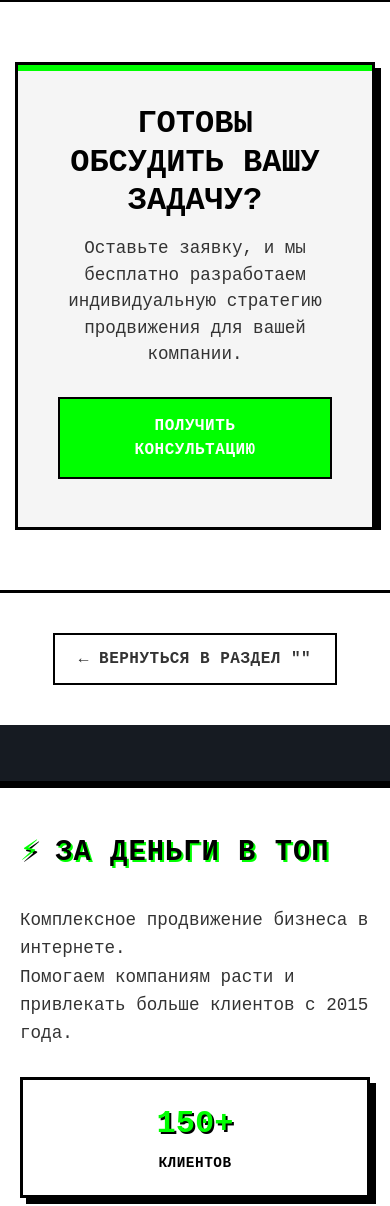
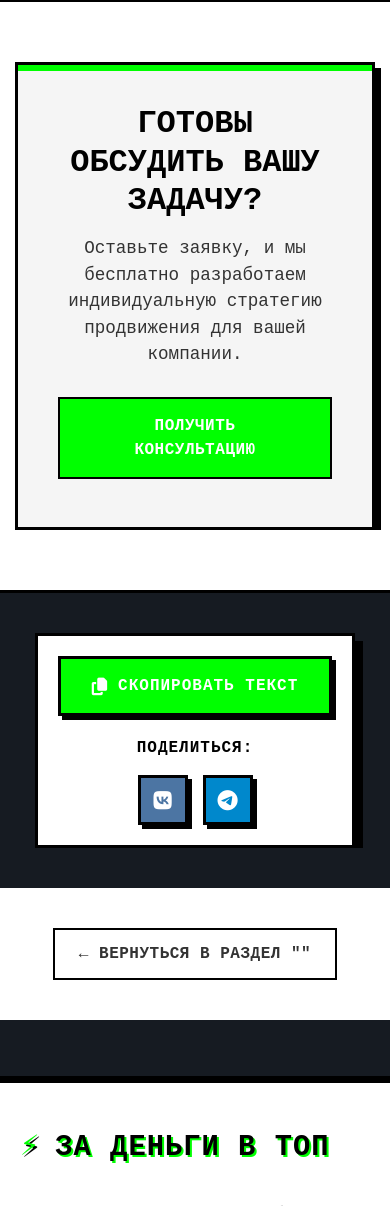
Before and after one commit to DmitryRzhansky/seo-agency, a Django app: template main/templates/main/service_detail.html in a window 390 px wide. Shown: the part 1620-2826 px from the top of the page. Run offline with Django 5.2, Linux system fonts and the light colour scheme; the template is opened without the code that fills it, so the values that code supplies are empty; some libraries are stand-ins or nearby versions.

Commit message:
share buttons 1

```diff
--- /dev/null
+++ b/main/static/css/share-buttons-brutal.css
@@ -0,0 +1,181 @@
+/* ===== БРУТАЛЬНЫЕ КНОПКИ ПОДЕЛИТЬСЯ ===== */
+
+.brutal-share-section {
+    margin: 40px 0;
+    padding: 0 20px;
+}
+
+.brutal-share-block {
+    display: flex;
+    justify-content: space-between;
+    align-items: center;
+    padding: 25px 30px;
+    background: var(--brutal-white);
+    border: 3px solid var(--brutal-black);
+    box-shadow: 8px 8px 0px var(--brutal-black);
+    transition: var(--brutal-transition);
+    font-family: 'Courier New', monospace;
+}
+
+.brutal-share-block:hover {
+    transform: translate(-2px, -2px);
+    box-shadow: 10px 10px 0px var(--brutal-black);
+}
+
+/* Кнопка копирования */
+.brutal-copy-btn {
+    background: var(--brutal-green);
+    border: 3px solid var(--brutal-black);
+    color: var(--brutal-white);
+    padding: 15px 25px;
+    font-family: 'Courier New', monospace;
+    font-weight: 700;
+    font-size: 1rem;
+    text-transform: uppercase;
+    letter-spacing: 1px;
+    cursor: pointer;
+    transition: var(--brutal-transition);
+    box-shadow: 4px 4px 0px var(--brutal-black);
+    display: flex;
+    align-items: center;
+    gap: 10px;
+}
+
+.brutal-copy-btn:hover {
+    background: var(--brutal-white);
+    color: var(--brutal-black);
+    transform: translate(-2px, -2px);
+    box-shadow: 6px 6px 0px var(--brutal-black);
+}
+
+.brutal-copy-btn:active {
+    transform: translate(0, 0);
+    box-shadow: 2px 2px 0px var(--brutal-black);
+}
+
+.brutal-copy-btn i {
+    font-size: 1.1rem;
+}
+
+/* Блок социальных сетей */
+.brutal-social-share {
+    display: flex;
+    align-items: center;
+    gap: 20px;
+}
+
+.brutal-social-label {
+    font-weight: 700;
+    font-size: 1rem;
+    color: var(--brutal-black);
+    text-transform: uppercase;
+    letter-spacing: 1px;
+}
+
+.brutal-social-links {
+    display: flex;
+    gap: 15px;
+}
+
+.brutal-social-link {
+    display: inline-flex;
+    align-items: center;
+    justify-content: center;
+    width: 50px;
+    height: 50px;
+    border: 3px solid var(--brutal-black);
+    text-decoration: none;
+    transition: var(--brutal-transition);
+    box-shadow: 4px 4px 0px var(--brutal-black);
+    font-size: 1.3rem;
+}
+
+.brutal-social-link:hover {
+    transform: translate(-2px, -2px);
+    box-shadow: 6px 6px 0px var(--brutal-black);
+}
+
+.brutal-social-link:active {
+    transform: translate(0, 0);
+    box-shadow: 2px 2px 0px var(--brutal-black);
+}
+
+/* ВКонтакте */
+.brutal-social-link.vk {
+    background: #4C75A3;
+    color: white;
+}
+
+.brutal-social-link.vk:hover {
+    background: #3d5f8a;
+}
+
+/* Телеграм */
+.brutal-social-link.telegram {
+    background: #0088cc;
+    color: white;
+}
+
+.brutal-social-link.telegram:hover {
+    background: #0077b3;
+}
+
+/* Уведомление о копировании */
+.brutal-copy-notification {
+    position: fixed;
+    top: 20px;
+    right: 20px;
+    background: var(--brutal-green);
+    color: var(--brutal-white);
+    padding: 15px 25px;
+    border: 3px solid var(--brutal-black);
+    box-shadow: 6px 6px 0px var(--brutal-black);
+    font-family: 'Courier New', monospace;
+    font-weight: 700;
+    font-size: 1rem;
+    text-transform: uppercase;
+    letter-spacing: 1px;
+    z-index: 10000;
+    opacity: 0;
+    transform: translateX(100%);
+    transition: all 0.3s ease;
+}
+
+.brutal-copy-notification.show {
+    opacity: 1;
+    transform: translateX(0);
+}
+
+/* Адаптивность */
+@media (max-width: 768px) {
+    .brutal-share-block {
+        flex-direction: column;
+        gap: 20px;
+        padding: 20px;
+    }
+
+    .brutal-social-share {
+        flex-direction: column;
+        gap: 15px;
+    }
+
+    .brutal-social-links {
+        justify-content: center;
+    }
+
+    .brutal-copy-btn {
+        width: 100%;
+        justify-content: center;
+    }
+
+    .brutal-copy-notification {
+        top: 10px;
+        right: 10px;
+        left: 10px;
+        transform: translateY(-100%);
+    }
+
+    .brutal-copy-notification.show {
+        transform: translateY(0);
+    }
+}
--- /dev/null
+++ b/main/static/js/share-buttons-brutal.js
@@ -0,0 +1,123 @@
+// ===== БРУТАЛЬНЫЕ КНОПКИ ПОДЕЛИТЬСЯ =====
+
+document.addEventListener('DOMContentLoaded', function() {
+
+    // Функция для показа уведомления
+    function showNotification(message) {
+        // Удаляем предыдущее уведомление если есть
+        const existingNotification = document.querySelector('.brutal-copy-notification');
+        if (existingNotification) {
+            existingNotification.remove();
+        }
+
+        // Создаем новое уведомление
+        const notification = document.createElement('div');
+        notification.className = 'brutal-copy-notification';
+        notification.textContent = message;
+        document.body.appendChild(notification);
+
+        // Показываем уведомление
+        setTimeout(() => {
+            notification.classList.add('show');
+        }, 100);
+
+        // Скрываем уведомление через 3 секунды
+        setTimeout(() => {
+            notification.classList.remove('show');
+            setTimeout(() => {
+                notification.remove();
+            }, 300);
+        }, 3000);
+    }
+
+    // Обработчик кнопки копирования
+    const copyButtons = document.querySelectorAll('.brutal-copy-btn');
+    copyButtons.forEach(button => {
+        button.addEventListener('click', function() {
+            const textToCopy = this.getAttribute('data-text');
+
+            if (navigator.clipboard && window.isSecureContext) {
+                // Современный способ копирования
+                navigator.clipboard.writeText(textToCopy).then(() => {
+                    showNotification('Текст скопирован!');
+                }).catch(err => {
+                    console.error('Ошибка копирования:', err);
+                    fallbackCopyTextToClipboard(textToCopy);
+                });
+            } else {
+                // Fallback для старых браузеров
+                fallbackCopyTextToClipboard(textToCopy);
+            }
+        });
+    });
+
+    // Fallback функция для копирования
+    function fallbackCopyTextToClipboard(text) {
+        const textArea = document.createElement('textarea');
+        textArea.value = text;
+        textArea.style.position = 'fixed';
+        textArea.style.left = '-999999px';
+        textArea.style.top = '-999999px';
+        document.body.appendChild(textArea);
+        textArea.focus();
+        textArea.select();
+
+        try {
+            const successful = document.execCommand('copy');
+            if (successful) {
+                showNotification('Текст скопирован!');
+            } else {
+                showNotification('Ошибка копирования');
+            }
+        } catch (err) {
+            console.error('Fallback: Ошибка копирования', err);
+            showNotification('Ошибка копирования');
+        }
+
+        document.body.removeChild(textArea);
+    }
+
+    // Обработчики кнопок социальных сетей
+    const socialLinks = document.querySelectorAll('.brutal-social-link');
+    socialLinks.forEach(link => {
+        link.addEventListener('click', function(e) {
+            e.preventDefault();
+
+            const url = this.getAttribute('data-url');
+            const platform = this.classList.contains('vk') ? 'vk' : 'telegram';
+
+            if (!url) {
+                console.error('URL не указан для кнопки социальной сети');
+                return;
+            }
+
+            let shareUrl = '';
+
+            if (platform === 'vk') {
+                shareUrl = `https://vk.com/share.php?url=${encodeURIComponent(url)}&title=${encodeURIComponent(document.title)}`;
+            } else if (platform === 'telegram') {
+                shareUrl = `https://t.me/share/url?url=${encodeURIComponent(url)}&text=${encodeURIComponent(document.title)}`;
+            }
+
+            if (shareUrl) {
+                // Открываем в новом окне
+                window.open(shareUrl, '_blank', 'width=600,height=400,scrollbars=yes,resizable=yes');
+            }
+        });
+    });
+
+    // Добавляем анимацию при загрузке
+    const shareBlock = document.querySelector('.brutal-share-block');
+    if (shareBlock) {
+        shareBlock.style.opacity = '0';
+        shareBlock.style.transform = 'translateY(20px)';
+
+        setTimeout(() => {
+            shareBlock.style.transition = 'all 0.5s ease';
+            shareBlock.style.opacity = '1';
+            shareBlock.style.transform = 'translateY(0)';
+        }, 200);
+    }
+
+    console.log('Брутальные кнопки поделиться загружены!');
+});
--- a/main/templates/main/service_detail.html
+++ b/main/templates/main/service_detail.html
@@ -21,6 +21,7 @@
 {% block extra_css %}
 <link rel="stylesheet" href="{% static 'css/service-detail-brutal.css' %}">
 <link rel="stylesheet" href="{% static 'css/breadcrumbs-brutal.css' %}">
+<link rel="stylesheet" href="{% static 'css/share-buttons-brutal.css' %}">
 {% endblock extra_css %}
 
 {% block content %}
@@ -107,6 +108,30 @@
             </div>
         </section>
 
+        <!-- Блок поделиться - брутальный -->
+        <section class="brutal-share-section">
+            <div class="brutal-container">
+                <div class="brutal-share-block">
+                    <button class="brutal-copy-btn" data-text="{{ service.title }} - {{ service.short_description }} | Isakov Agency - {{ request.build_absolute_uri }}">
+                        <i class="fas fa-copy"></i>
+                        Скопировать текст
+                    </button>
+
+                    <div class="brutal-social-share">
+                        <span class="brutal-social-label">Поделиться:</span>
+                        <div class="brutal-social-links">
+                            <a href="#" class="brutal-social-link vk" data-url="{{ request.build_absolute_uri }}">
+                                <i class="fab fa-vk"></i>
+                            </a>
+                            <a href="#" class="brutal-social-link telegram" data-url="{{ request.build_absolute_uri }}">
+                                <i class="fab fa-telegram"></i>
+                            </a>
+                        </div>
+                    </div>
+                </div>
+            </div>
+        </section>
+
         <!-- Навигация - брутальная -->
         <section class="brutal-service-navigation">
             <div class="brutal-container">
@@ -146,5 +171,8 @@
 </section>
 {% endif %}
 
+{% block extra_js %}
+<script src="{% static 'js/share-buttons-brutal.js' %}"></script>
+{% endblock extra_js %}
 
 {% endblock content %}
```
